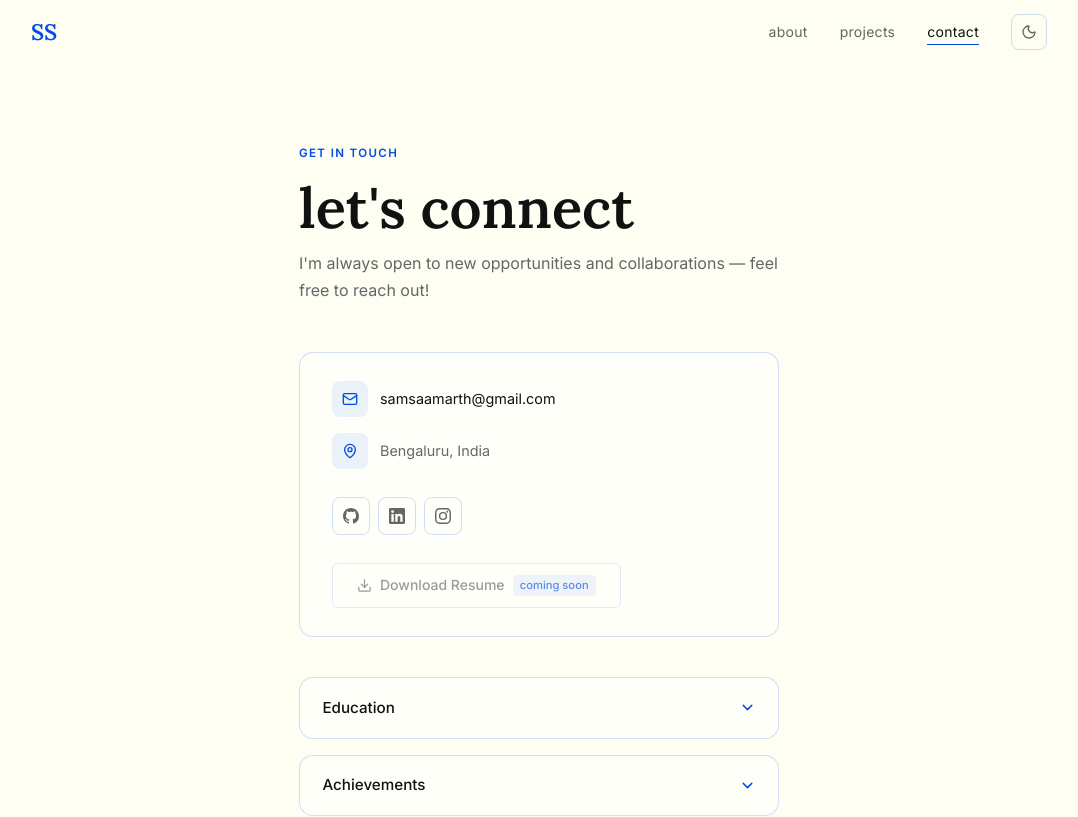
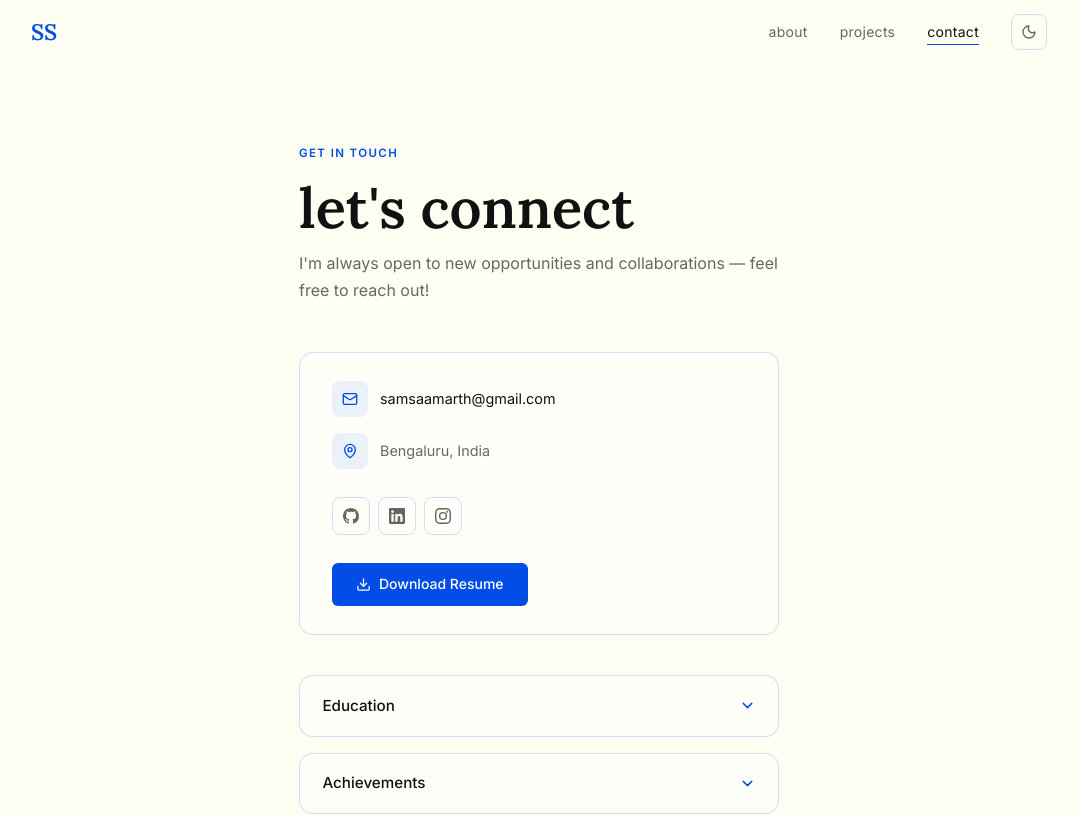
Before and after one commit to SaamarthS/my-portfolio, a React (Vite) app: page /contact in a window 1280 px wide. Shown: the top 817 px of the page, without its empty margins (101-1179 px from the left). Built offline with nearby package versions, Linux system fonts and the light colour scheme.

Commit message:
V3, adding resume

```diff
--- a/src/pages/Contact.jsx
+++ b/src/pages/Contact.jsx
@@ -112,26 +112,10 @@ export default function Contact() {
               ))}
             </div>
 
-            {/*
-              RESUME BUTTON — currently disabled.
-              TO ENABLE: place your PDF at /public/resume.pdf and replace the <span> below with:
-              <a href="/resume.pdf" download className="btn-primary" style={{ display: 'inline-flex', alignItems: 'center', gap: '0.5rem' }}>
-                <Download size={15} /> Download Resume
-              </a>
-            */}
-            <span
-              id="resume-download-btn"
-              className="btn-disabled"
-              title="Resume coming soon!"
-              aria-disabled="true"
-              style={{ display: 'inline-flex', alignItems: 'center', gap: '0.5rem' }}
-            >
-              <Download size={15} />
-              Download Resume
-              <span style={{ fontSize: '0.7rem', background: 'rgba(0,76,228,0.1)', color: 'var(--blue)', padding: '0.1rem 0.45rem', borderRadius: '4px' }}>
-                coming soon
-              </span>
-            </span>
+
+            <a href="/resume.pdf" download className="btn-primary" style={{ display: 'inline-flex', alignItems: 'center', gap: '0.5rem' }}>
+              <Download size={15} /> Download Resume
+            </a>
           </div>
         </FadeIn>
 
```
Also changed, not shown: 1 other file (tests, documents, lock files or other folders).
